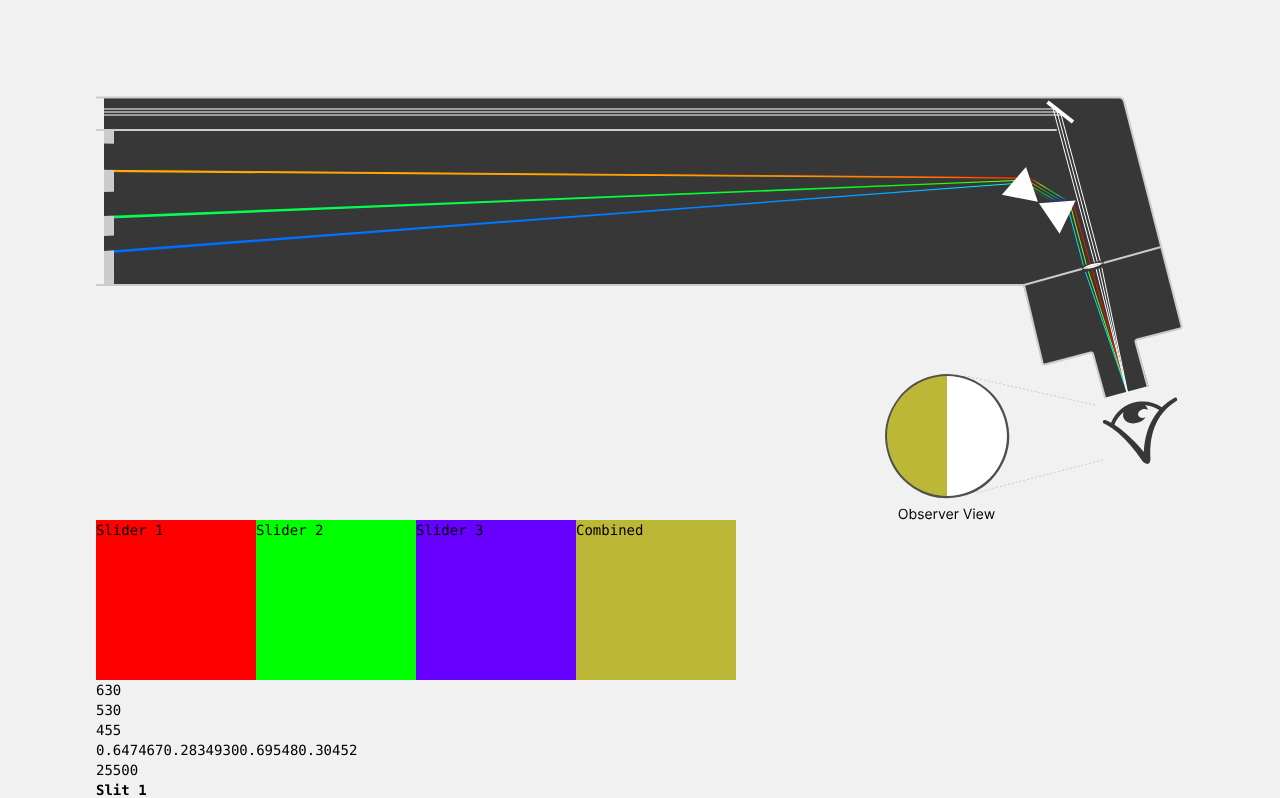
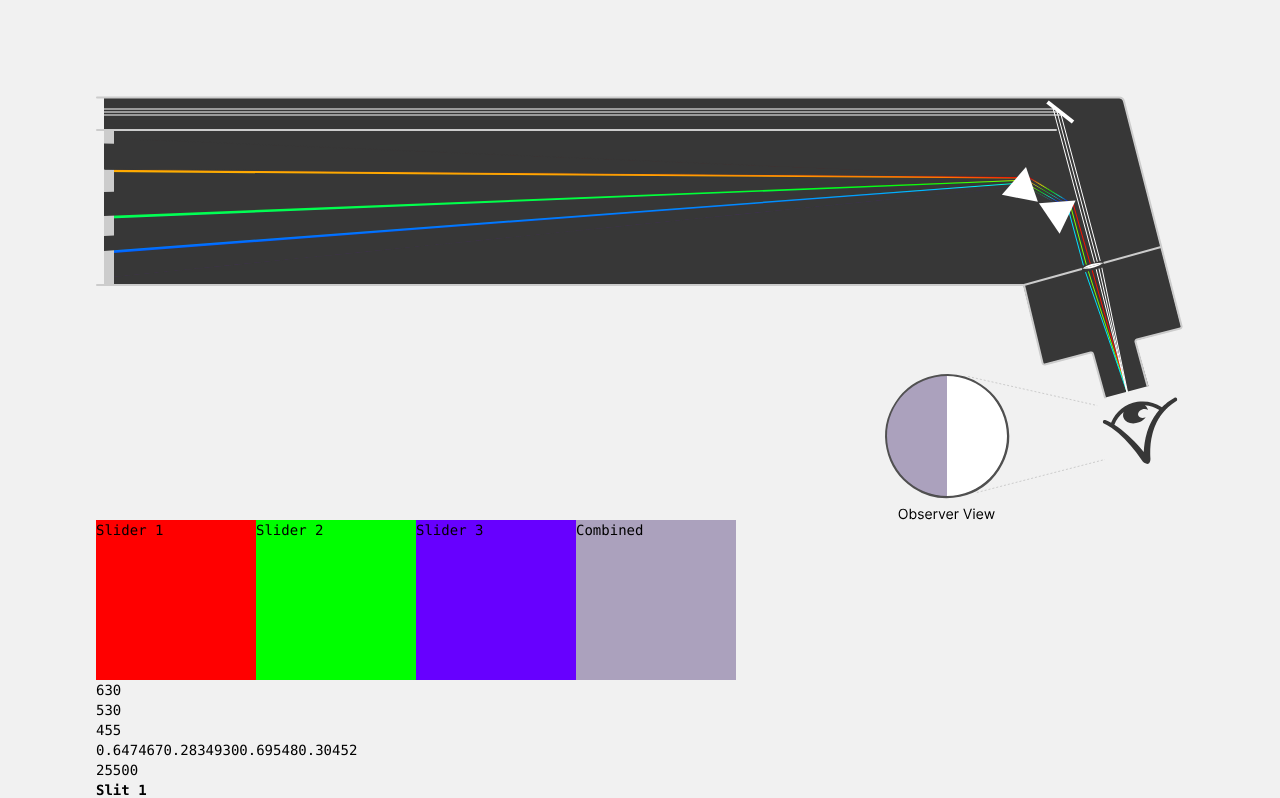
Before and after one commit to wandell/maxwell-color-experiment, a Next.js app: page /apparatus in a window 1280 px wide. Shown: the top 798 px of the page. Built offline with nearby package versions, Linux system fonts and the light colour scheme.

Commit message:
Fix bug in combining 3 frequencies

```diff
--- a/src/app/apparatus/page.tsx
+++ b/src/app/apparatus/page.tsx
@@ -58,11 +58,11 @@ export default function Home() {
     const combinedY =
       (XYZ1[1] * s1Size) / 100 +
       (XYZ2[1] * s2Size) / 100 +
-      (XYZ3[0] * s3Size) / 100;
+      (XYZ3[1] * s3Size) / 100;
     const combinedZ =
       (XYZ1[2] * s1Size) / 100 +
       (XYZ2[2] * s2Size) / 100 +
-      (XYZ3[0] * s3Size) / 100;
+      (XYZ3[2] * s3Size) / 100;
 
     return [combinedX, combinedY, combinedZ];
   };
@@ -153,9 +153,6 @@ export default function Home() {
     return RGB;
   };
 
-  // const style = (rgb: number[]) => {
-  //   return `w-40 h-40 bg-[rgb(${rgb[0]},${rgb[1]},${rgb[2]})]`;
-  // };
   const style = (rgb: number[]) => {
     return {
       width: "10rem", // 40 pixels
--- a/src/app/components/MaxwellApparatus.tsx
+++ b/src/app/components/MaxwellApparatus.tsx
@@ -287,7 +287,7 @@ export default function MaxwellApparatus({
                       slit3Pos,
                       slit3Size
                     )[2]
-                  }L924 83.9998V82.5Z}`}
+                  }L924 83.9998V82.5Z`}
                   fill="#373737"
                 />
                 <path
```
